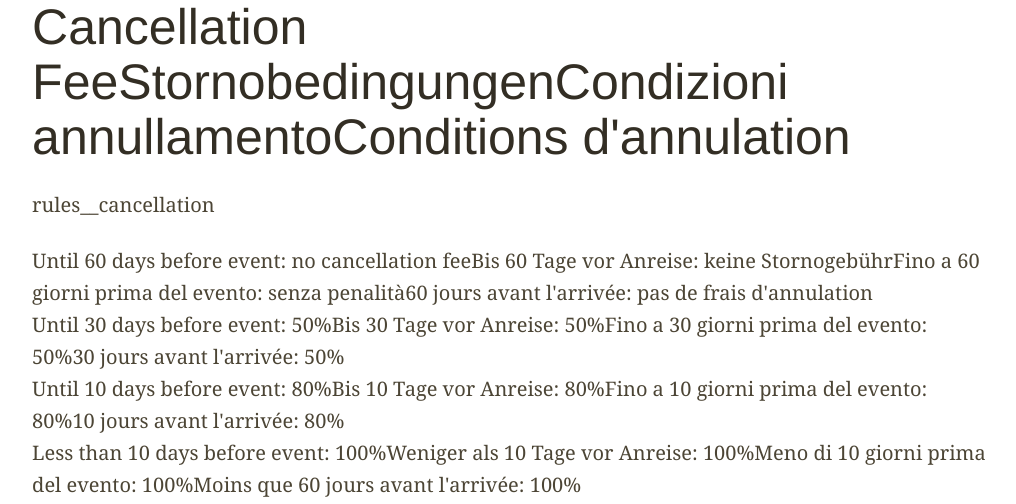
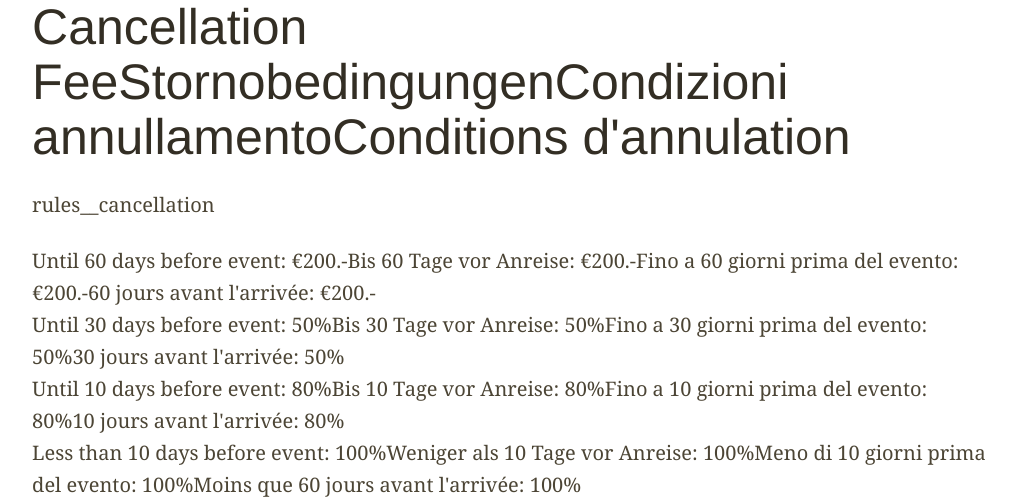
Before and after one commit to xonic/gpd-theme, a WordPress theme: the page made by themes/gp-dolomiti/regulations.php in a window 1280 px wide. Shown: the part 2544-3048 px from the top of the page, without its empty margins (129-1145 px from the left). Run offline with PHP 8.4 and a stand-in for WordPress, Linux system fonts and the light colour scheme; the site name, menu and one post (Sample post) are stand-ins, and other content is empty; some libraries are stand-ins or nearby versions.

Commit message:
- fix some minor wordings

```diff
--- a/themes/gp-dolomiti/packages.php
+++ b/themes/gp-dolomiti/packages.php
@@ -169,7 +169,7 @@ get_header(); ?>
 
 				<a class="subsection__detail" href="#rubein-description" data-collapse-target-group="rubein"><? _e("<!--:en-->Details<!--:--><!--:de-->Details<!--:--><!--:it-->Dettagli<!--:--><!--:fr-->Détails<!--:-->"); ?></a>
 
-				<h2 class="subsection__heading"><a href="http://rubein.com" title="<? _e("<!--:en-->View Hotel Page<!--:--><!--:de-->Seite des Hotels ansehen<!--:--><!--:it-->Mostra la pagina dell' albergo<!--:--><!--:fr-->Voir l'hôtel<!--:-->"); ?>">Hotel Rubein Suite</a></h2>
+				<h2 class="subsection__heading"><a href="http://rubein.com" title="<? _e("<!--:en-->View Hotel Page<!--:--><!--:de-->Seite des Hotels ansehen<!--:--><!--:it-->Mostra la pagina dell' albergo<!--:--><!--:fr-->Voir l'hôtel<!--:-->"); ?>"><? _e("<!--:en-->Castle<!--:--><!--:de-->Schloss<!--:--><!--:it-->Castello<!--:--><!--:fr-->Château<!--:-->"); ?> Rubein Suite</a></h2>
 
 				<section class="slider slider--row-fixed">
 					<ul class="slider__slides slider__slides--contains-3">
--- a/themes/gp-dolomiti/regulations.php
+++ b/themes/gp-dolomiti/regulations.php
@@ -58,7 +58,7 @@ get_header(); ?>
 		<h2><? _e('<!--:en-->Cancellation Fee<!--:--><!--:de-->Stornobedingungen<!--:--><!--:it-->Condizioni annullamento<!--:--><!--:fr-->Conditions d\'annulation<!--:-->'); ?></h2>
 		<p><? _e("rules__cancellation", "gp-dolomiti"); ?></p>
 		<ul class="space-lover">
-			<li><? _e('<!--:en-->Until 60 days before event: no cancellation fee<!--:--><!--:de-->Bis 60 Tage vor Anreise: keine Stornogebühr<!--:--><!--:it-->Fino a 60 giorni prima del evento: senza penalità<!--:--><!--:fr-->60 jours avant l\'arrivée: pas de frais d\'annulation<!--:-->'); ?></li>
+			<li><? _e('<!--:en-->Until 60 days before event: &euro;200.-<!--:--><!--:de-->Bis 60 Tage vor Anreise: &euro;200.-<!--:--><!--:it-->Fino a 60 giorni prima del evento: &euro;200.-<!--:--><!--:fr-->60 jours avant l\'arrivée: &euro;200.-<!--:-->'); ?></li>
 			<li><? _e('<!--:en-->Until 30 days before event: 50%<!--:--><!--:de-->Bis 30 Tage vor Anreise: 50%<!--:--><!--:it-->Fino a 30 giorni prima del evento: 50%<!--:--><!--:fr-->30 jours avant l\'arrivée: 50%<!--:-->'); ?></li>
 			<li><? _e('<!--:en-->Until 10 days before event: 80%<!--:--><!--:de-->Bis 10 Tage vor Anreise: 80%<!--:--><!--:it-->Fino a 10 giorni prima del evento: 80%<!--:--><!--:fr-->10 jours avant l\'arrivée: 80%<!--:-->'); ?></li>
 			<li><? _e('<!--:en-->Less than 10 days before event: 100%<!--:--><!--:de-->Weniger als 10 Tage vor Anreise: 100%<!--:--><!--:it-->Meno di 10 giorni prima del evento: 100%<!--:--><!--:fr-->Moins que 60 jours avant l\'arrivée: 100%<!--:-->'); ?></li>
```
